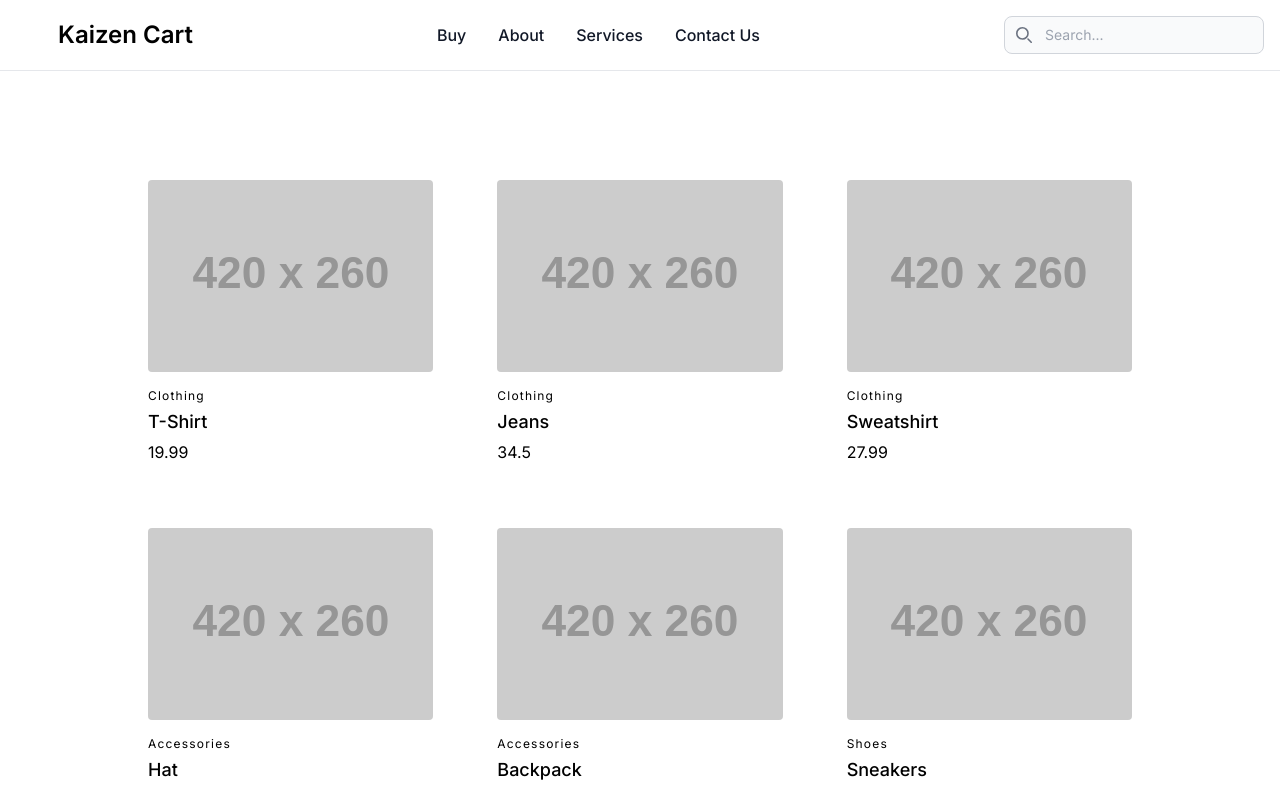
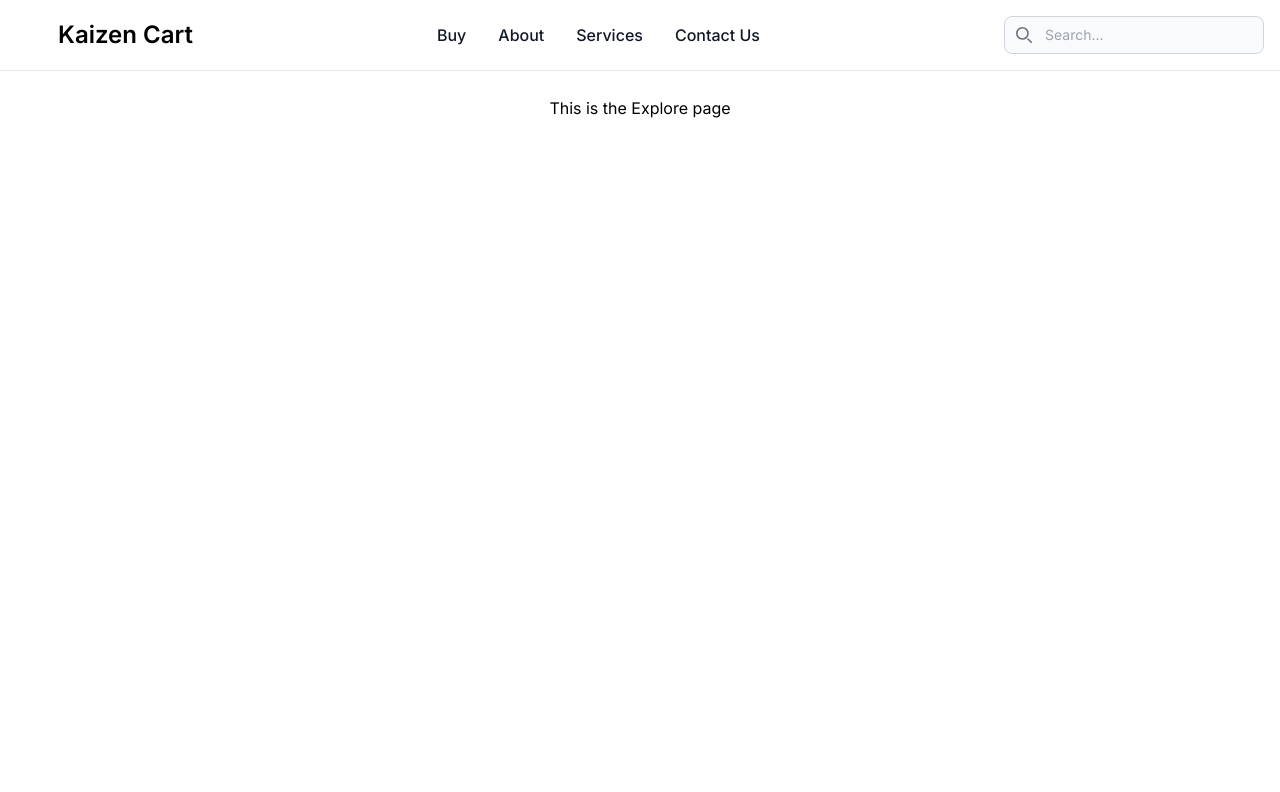
Before and after one commit to krishkh/Cart-App, a Next.js app: page /explore in a window 1280 px wide. Shown: the top 792 px of the page. Built offline with nearby package versions, Linux system fonts and the light colour scheme.

Commit message:
just work please

```diff
--- a/src/app/explore/page.tsx
+++ b/src/app/explore/page.tsx
@@ -1,33 +1,45 @@
+// import React from "react";
+// import ItemCard from "../../components/Item related components/itemCard";
+// import initData from "../../../public/init/initData.json";
+
+// // Define the TypeScript interface for the items
+// interface ItemData {
+//   itemName: string;
+//   itemNumber: number;
+//   itemPrice: number;
+//   category: string;
+//   description: string;
+// }
+
+// interface ExploreProps {
+//   data?: ItemData[];  // `data` is optional because you provide a default value
+// }
+
+// // Assuming initData is correctly typed as ItemData[]
+// const typedData: ItemData[] = initData;
+
+// const Explore: React.FC<ExploreProps> = ({ data = typedData }) => {
+//   return (
+//     <main className="flex min-h-screen flex-col items-center justify-between md:p-24">
+//       <div className="dark:text-gray-400 mt-8 flex-wrap dark:bg-blackaf body-font flex container px-5 py-5 mx-auto">
+//         {data.map((item) => (
+//           <ItemCard key={item.itemNumber} data={item} />
+//         ))}
+//       </div>
+//     </main>
+//   );
+// }
+
+// export default Explore;
+
 import React from "react";
-import ItemCard from "../../components/Item related components/itemCard";
-import initData from "../../../public/init/initData.json";
 
-// Define the TypeScript interface for the items
-interface ItemData {
-  itemName: string;
-  itemNumber: number;
-  itemPrice: number;
-  category: string;
-  description: string;
-}
-
-interface ExploreProps {
-  data?: ItemData[];  // `data` is optional because you provide a default value
-}
-
-// Assuming initData is correctly typed as ItemData[]
-const typedData: ItemData[] = initData;
-
-const Explore: React.FC<ExploreProps> = ({ data = typedData }) => {
+const Explore = () => {
   return (
     <main className="flex min-h-screen flex-col items-center justify-between md:p-24">
-      <div className="dark:text-gray-400 mt-8 flex-wrap dark:bg-blackaf body-font flex container px-5 py-5 mx-auto">
-        {data.map((item) => (
-          <ItemCard key={item.itemNumber} data={item} />
-        ))}
-      </div>
+      This is the Explore page
     </main>
   );
-}
+};
 
 export default Explore;
```
